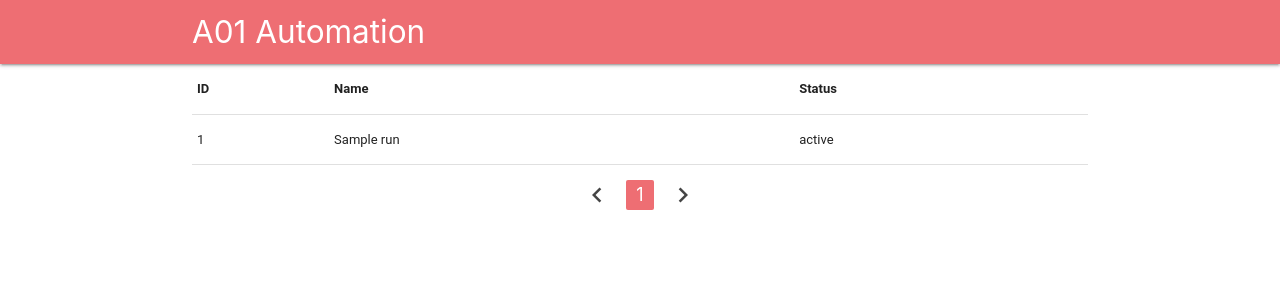
After one commit to Azure/adx-automation-monitor, a Flask app: page /runs in a window 1280 px wide. The commit adds this page. Shown: the top 300 px of the page. Run offline with Flask 2, Linux system fonts and the light colour scheme; the visitor is signed in with stand-in values (Sample User, id 1); tables that the repository leaves empty hold one stand-in row (values such as "Sample post").

Commit message:
Show runs summary

```diff
--- a/app/app/main.py
+++ b/app/app/main.py
@@ -5,13 +5,18 @@ import datetime
 from flask import Flask, render_template, redirect, url_for, request, session
 from flask_login import LoginManager, login_required, login_user, logout_user
 
-from app.models import User
+from app.models import User, db, Run, Task
 from app.auth import get_authorization_url, acquire_token, get_logout_uri
 
 # pylint: disable=invalid-name
 
 app = Flask(__name__)
 app.secret_key = os.environ.get('SECRET_KEY', 'local_test')
+
+app.config['SQLALCHEMY_DATABASE_URI'] = os.environ['A01_DATABASE_URI']
+app.config['SQLALCHEMY_TRACK_MODIFICATIONS'] = False
+
+db.init_app(app)
 
 login_manager = LoginManager()
 login_manager.init_app(app)
@@ -65,6 +70,18 @@ def index():
     return render_template('index.html')
 
 
+@app.route('/runs')
+@login_required
+def runs():
+    page_size = 20
+    page = int(request.args.get('page', 1))
+    query = Run.query.order_by(Run.creation.desc()).offset(page_size * (page - 1)).limit(20)
+
+    return render_template('runs.html', runs=query, page=page,
+                           previous_page=url_for('runs', page=max(page - 1, 1)),
+                           next_page=url_for('runs', page=page + 1))
+
+
 @app.route('/help', methods=['GET'])
 def help_page():
     return render_template('help.html')
--- a/app/app/static/styles/main.css
+++ b/app/app/static/styles/main.css
@@ -1,9 +1,14 @@
-  body {
+body {
     display: flex;
     min-height: 100vh;
     flex-direction: column;
-  }
+}
 
-  main {
+main {
     flex: 1 0 auto;
-  }
+}
+
+table.condense {
+    font-family: 'Roboto', sans-serif;
+    font-size: small;
+}
--- a/app/app/templates/index.html
+++ b/app/app/templates/index.html
@@ -1,4 +1,6 @@
 {% extends "layout.html" %}
 {% block body %}
-    <h1>Main</h1>
+    <div>
+        <a class="waves-effect waves-light btn-large" href="{{ url_for('runs') }}">Runs</a>
+    </div>
 {% endblock %}
--- a/app/app/templates/layout.html
+++ b/app/app/templates/layout.html
@@ -5,9 +5,11 @@
         <meta charset="UTF-8">
         <title>A01 Automation</title>
         <link rel="stylesheet"
+              href="{{ url_for('static', filename='styles/main.css') }}">
+        <link rel="stylesheet"
               href="https://cdnjs.cloudflare.com/ajax/libs/materialize/1.0.0-beta/css/materialize.min.css">
-        <link rel="stylesheet"
-              href="{{ url_for('static', filename='styles/main.css') }}">
+        <link href="https://fonts.googleapis.com/icon?family=Material+Icons" rel="stylesheet">
+        <script src="https://cdnjs.cloudflare.com/ajax/libs/materialize/1.0.0-beta/js/materialize.min.js"></script>
     {% endblock %}
 </head>
 <body>
--- /dev/null
+++ b/app/app/templates/runs.html
@@ -0,0 +1,28 @@
+{% extends "layout.html" %}
+{% block body %}
+    <table class="condense">
+        <thead>
+        </thead>
+        <tbody>
+        <tr>
+            <th>ID</th>
+            <th>Name</th>
+            <th>Status</th>
+        </tr>
+        {% for run in runs %}
+            <tr>
+                <td> {{ run.id }} </td>
+                <td> {{ run.name }} </td>
+                <td> {{ run.status }} </td>
+            </tr>
+        {% endfor %}
+        </tbody>
+    </table>
+    <div class="center-align">
+        <ul class="pagination">
+            <li><a href="{{ previous_page }}"><i class="material-icons">chevron_left</i></a></li>
+            <li class="active"><a href="#!">{{ page }}</a></li>
+            <li><a href="{{ next_page }}"><i class="material-icons">chevron_right</i></a></li>
+        </ul>
+    </div>
+{% endblock %}
--- a/app/requirements.txt
+++ b/app/requirements.txt
@@ -2,5 +2,7 @@ pip>=10.0.0
 
 flask==1.0.2
 flask-login==0.4.1
+flask-sqlalchemy==2.3.1
+psycopg2-binary==2.7.4
 
 adal==0.5.1
```
Also changed, not shown: app/app/models/__init__.py (+61 -0 lines), 1 other file.
